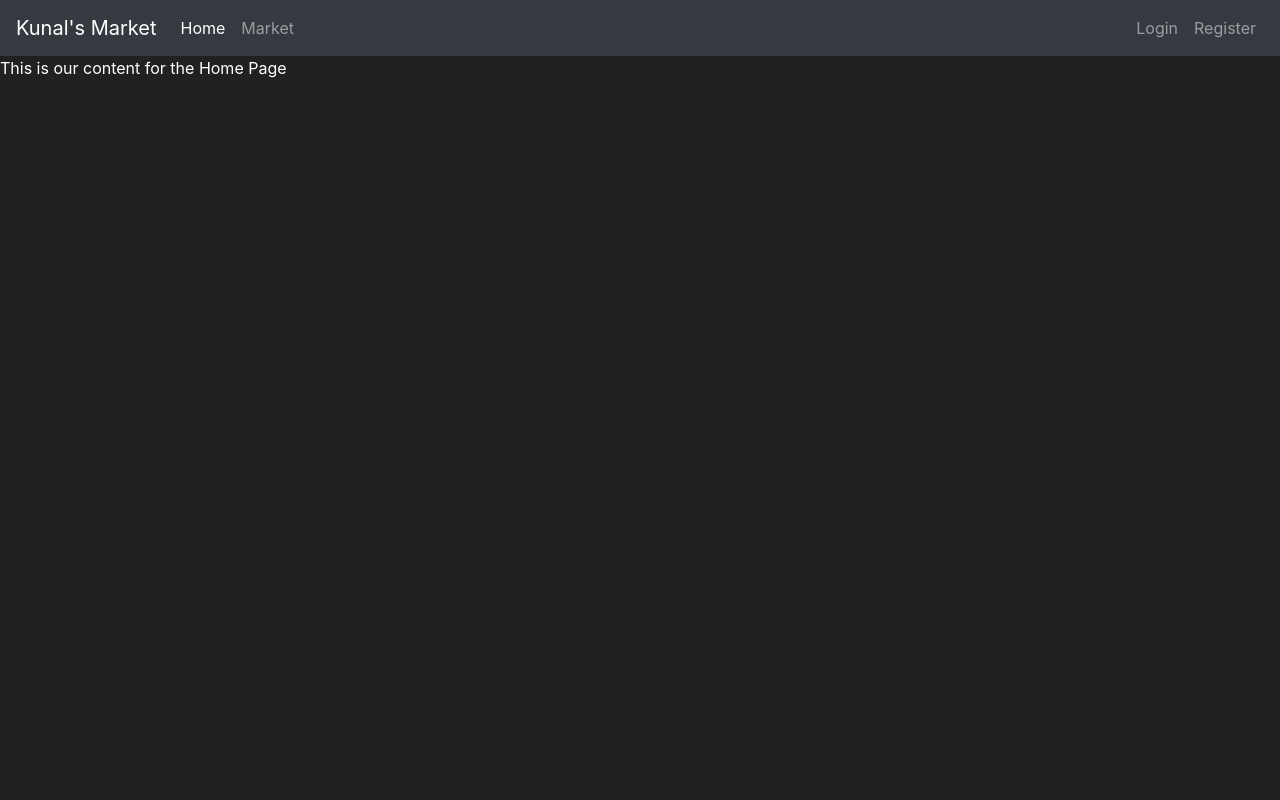
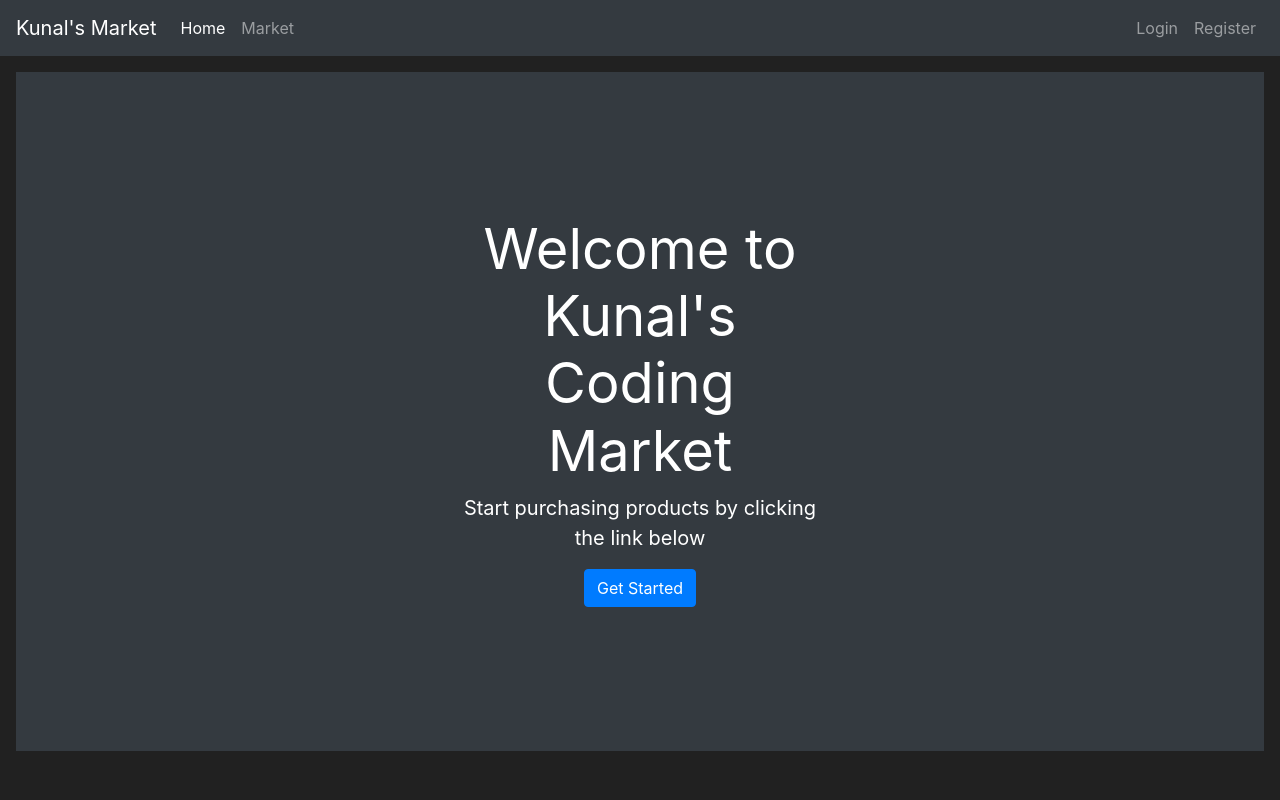
Before and after one commit to KunalRSangalge/Flask_project, a Flask app: page / in a window 1280 px wide. Run offline with Flask 3, Linux system fonts and the light colour scheme; some libraries are stand-ins or nearby versions.

Commit message:
fixed login issues

```diff
--- a/Flask_Market/market/__init__.py
+++ b/Flask_Market/market/__init__.py
@@ -9,5 +9,6 @@ app.config['SECRET_KEY'] = 'cfc097cbfff76668a99ec072'
 db = SQLAlchemy(app)
 bcrypt = Bcrypt(app)
 login_manager = LoginManager(app)
-
+login_manager.login_view = "login_page"
+login_manager.login_message_category = "info"
 from market import routes
--- a/Flask_Market/market/routes.py
+++ b/Flask_Market/market/routes.py
@@ -2,7 +2,7 @@ from market import app
 from flask import render_template, redirect, url_for, flash
 from market.models import Item, User
 from market.forms import RegisterForm, LoginForm
-from flask_login import login_user
+from flask_login import login_user,logout_user, login_required
 from market import db
 
 @app.route('/')
@@ -11,6 +11,7 @@ def home_page():
     return render_template('home.html')
 
 @app.route('/market')
+@login_required
 def market_page():
     items = Item.query.all()
     return render_template('market.html', items=items)
@@ -23,9 +24,11 @@ def register_page():
         user_to_create = User(username=form.username.data,
                               email_address=form.email_address.data,
                               password=form.password1.data)
-        with app.app_context():
-            db.session.add(user_to_create)
-            db.session.commit()
+
+        db.session.add(user_to_create)
+        db.session.commit()
+        login_user(user_to_create)
+        flash(f"Account created successfully! You are now logged in as {user_to_create.username}", category='success')
         return redirect(url_for('market_page'))
 
     if form.errors != {}: #If there are not errors from the validations
@@ -48,3 +51,10 @@ def login_page():
             flash('Username and password are not match! Please try again', category='danger')
 
     return render_template('login.html', form=form)
+
+
+@app.route('/logout')
+def logout_page():
+    logout_user()
+    flash("You have been logged out!", category='info')
+    return redirect(url_for("home_page"))
--- a/Flask_Market/market/templates/base.html
+++ b/Flask_Market/market/templates/base.html
@@ -40,7 +40,7 @@
                     <a class="nav-link">Welcome, {{ current_user.username }}</a>
                 </li>
                 <li class="nav-item">
-                    <a class="nav-link" href="#">Logout</a>
+                    <a class="nav-link" href="{{ url_for('logout_page') }}">Logout</a>
                 </li>
             </ul>
           {% else %}
--- a/Flask_Market/market/templates/home.html
+++ b/Flask_Market/market/templates/home.html
@@ -1,8 +1,15 @@
 {% extends 'base.html' %}
 {% block title %}
-    Home Page
+    Welcome to Kunals coding Market
 {% endblock %}
-
 {% block content %}
-    This is our content for the Home Page
+    <div class="position-relative overflow-hidden p-3 p-md-5 m-md-3 text-center bg-dark" style="color:white">
+        <div class="col-md-5 p-lg-5 mx-auto my-5">
+            <h1 class="display-4 font-weight-normal">Welcome to Kunal's Coding Market</h1>
+            <p class="lead font-weight-normal">Start purchasing products by clicking the link below</p>
+            <a class="btn btn-primary" href="{{ url_for('market_page') }}">Get Started</a>
+        </div>
+        <div class="product-device box-shadow d-none d-md-block"></div>
+        <div class="product-device product-device-2 box-shadow d-none d-md-block"></div>
+    </div>
 {% endblock %}
--- a/Flask_Market/market/templates/register.html
+++ b/Flask_Market/market/templates/register.html
@@ -8,7 +8,6 @@
     <div class="container">
         <form method="POST" class="form-register" style="color:white">
             {{ form.hidden_tag() }}
-            <img class="mb-4" src="https://res.cloudinary.com/jimshapedcoding/image/upload/v1597332609/android-icon-192x192_ove2a7.png" alt="">
             <h1 class="h3 mb-3 font-weight-normal">
                 Please Create your Account
             </h1>
--- a/learning.txt
+++ b/learning.txt
@@ -85,3 +85,9 @@ get_id
 but, we will use the mixins class which has all these, then inherit
 
 After this, make frontend changes for better user experience
+
+FIXING LOGIN:
+access of market page only after login
+solved using login_manager
+but after creating/registering acc -> need to login same -> direct login
+fixed that
```
Also changed, not shown: Flask_Market/instance/market.db.
